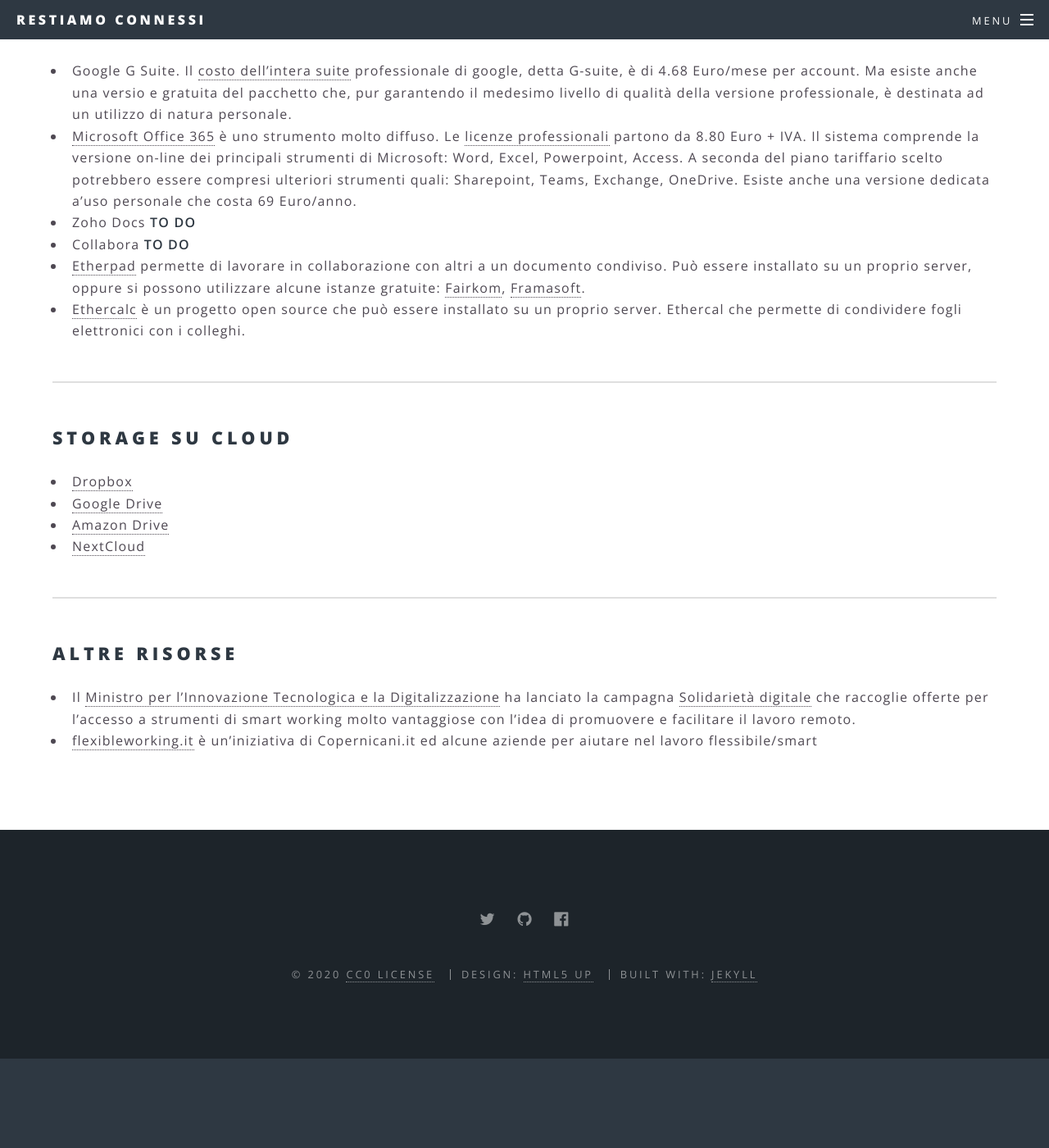
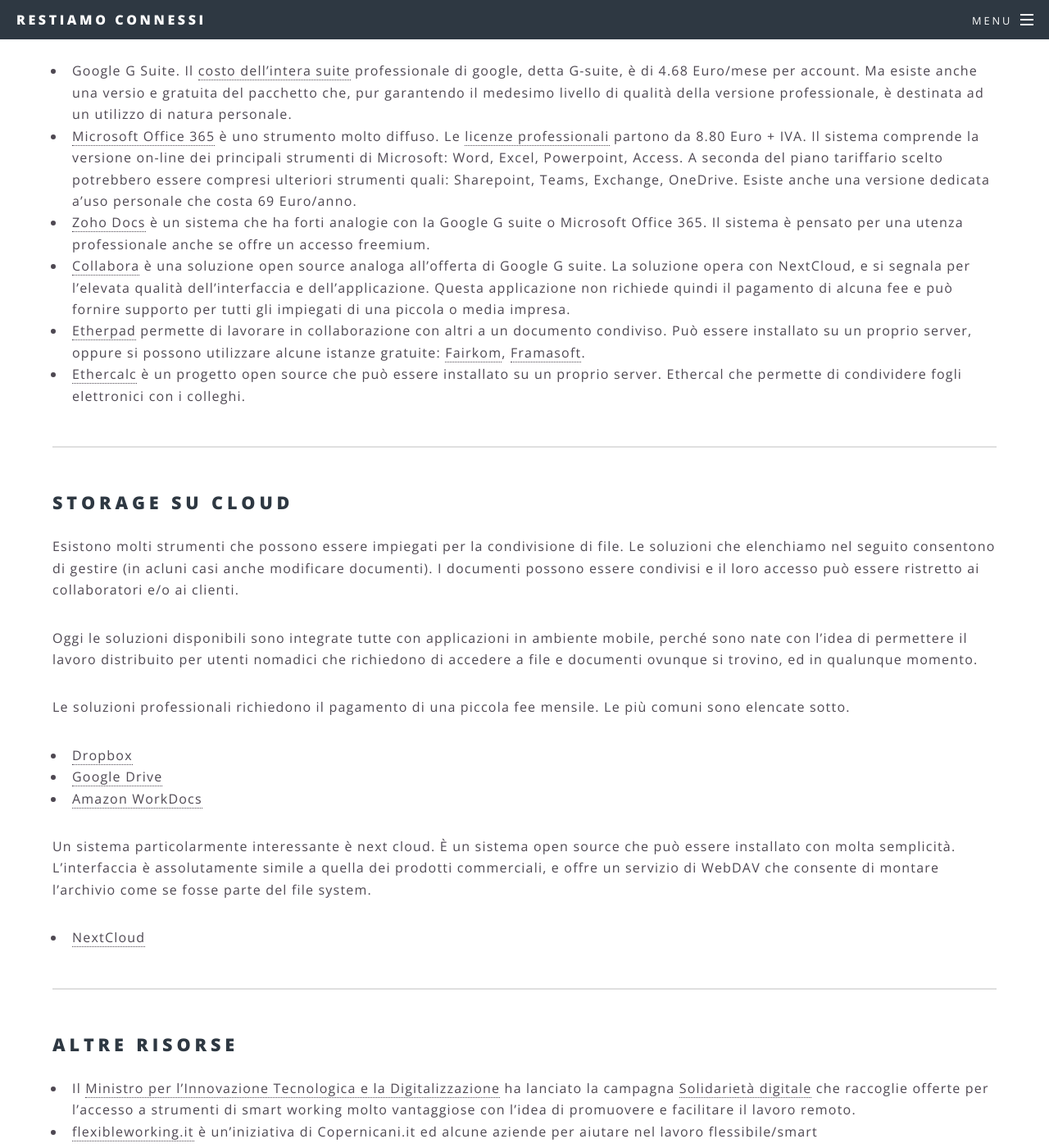
Before and after one commit to dariobottazzi/restiamoconnessi, a Jekyll site: the page built from 1_strumenti.md, in a window 1280 px wide and 1400 px high, scrolled down 2271 px. Shown: the whole window at 82% size. Built offline with Jekyll 4.4.1, drawn with Linux system fonts in a browser that asks for light colours; before the commit the page ends 3562 px from its top, so only the background shows below that.

Commit message:
completamento contenuti di base

```diff
--- a/1_strumenti.md
+++ b/1_strumenti.md
@@ -43,18 +43,24 @@
 
 - Google G Suite. Il [costo dell'intera suite](https://gsuite.google.com/intl/en_ie/pricing.html) professionale di google, detta G-suite, è di 4.68 Euro/mese per account. Ma esiste anche una versio e gratuita  del pacchetto che, pur garantendo il medesimo livello di qualità della versione professionale, è destinata ad un utilizzo di natura personale.
 - [Microsoft Office 365](https://www.office.com/) è uno strumento molto diffuso. Le [licenze professionali](https://products.office.com/it-it/compare-all-microsoft-office-products?&rtc=1&activetab=tab:primaryr1) partono da 8.80 Euro + IVA. Il sistema comprende la versione on-line dei principali strumenti di Microsoft: Word, Excel, Powerpoint, Access. A seconda del piano tariffario scelto potrebbero essere compresi ulteriori strumenti quali: Sharepoint, Teams, Exchange, OneDrive. Esiste anche una versione dedicata a'uso personale che costa 69 Euro/anno.
-- Zoho Docs **TO DO**
-- Collabora **TO DO**
+- [Zoho Docs](https://www.zoho.com/docs/) è un sistema che ha forti analogie con la Google G suite o Microsoft Office 365. Il sistema è pensato per una utenza professionale anche se offre un accesso freemium.
+- [Collabora](https://nextcloud.com/collaboraonline/) è una soluzione open source analoga all'offerta di Google G suite. La soluzione opera con NextCloud, e si segnala per l'elevata qualità dell'interfaccia e dell'applicazione. Questa applicazione non richiede quindi il pagamento di alcuna fee e può fornire supporto per tutti gli impiegati di una piccola o media impresa.
 - [Etherpad](https://etherpad.org/) permette di lavorare in collaborazione con altri a un documento condiviso. Può essere installato su un proprio server, oppure si possono utilizzare alcune istanze gratuite: [Fairkom](https://board.net0/), [Framasoft](https://framapad.org/it).
 - [Ethercalc](https://ethercalc.net/) è un progetto open source che può essere installato su un proprio server. Ethercal che permette di condividere fogli elettronici con i colleghi.
 
 ---
 
 ## Storage su cloud
+Esistono molti strumenti che possono essere impiegati per la condivisione di file. Le soluzioni che elenchiamo nel seguito consentono di gestire (in acluni casi anche modificare documenti). I documenti possono essere condivisi e il loro accesso può essere ristretto ai collaboratori e/o ai clienti.
 
+Oggi le soluzioni disponibili sono integrate tutte con applicazioni in ambiente mobile, perché sono nate con l'idea di permettere il lavoro distribuito per utenti nomadici che richiedono di accedere a file e documenti ovunque si trovino, ed in qualunque momento.
+
+Le soluzioni professionali richiedono il pagamento di una piccola fee mensile. Le più comuni sono elencate sotto.
 - [Dropbox](https://www.dropbox.com/)
 - [Google Drive](https://www.google.com/drive/)
-- [Amazon Drive](https://www.amazon.it/b?ie=UTF8&node=12935595031)
+- [Amazon WorkDocs](https://aws.amazon.com/workdocs/)
+
+Un sistema particolarmente interessante è next cloud. È un sistema open source che può essere installato con molta semplicità. L'interfaccia è assolutamente simile a quella dei prodotti commerciali, e offre un servizio di WebDAV che consente di montare l'archivio come se fosse parte del file system.
 - [NextCloud](https://nextcloud.com/)
 
 ---
```
